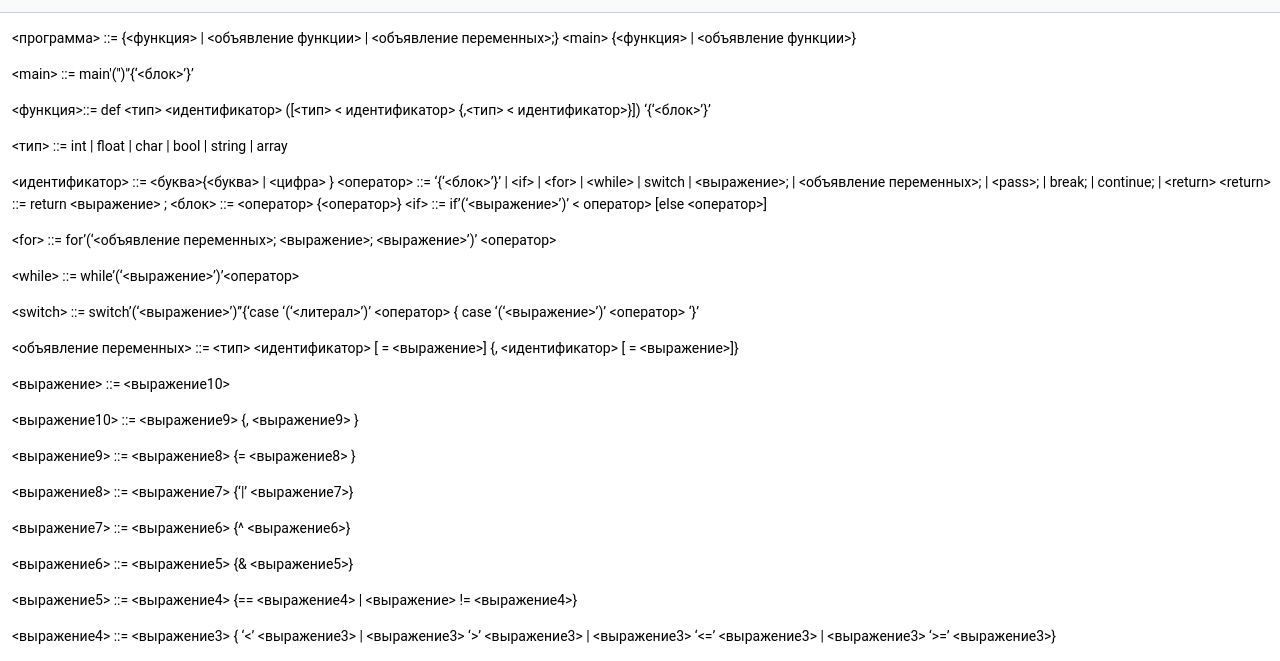
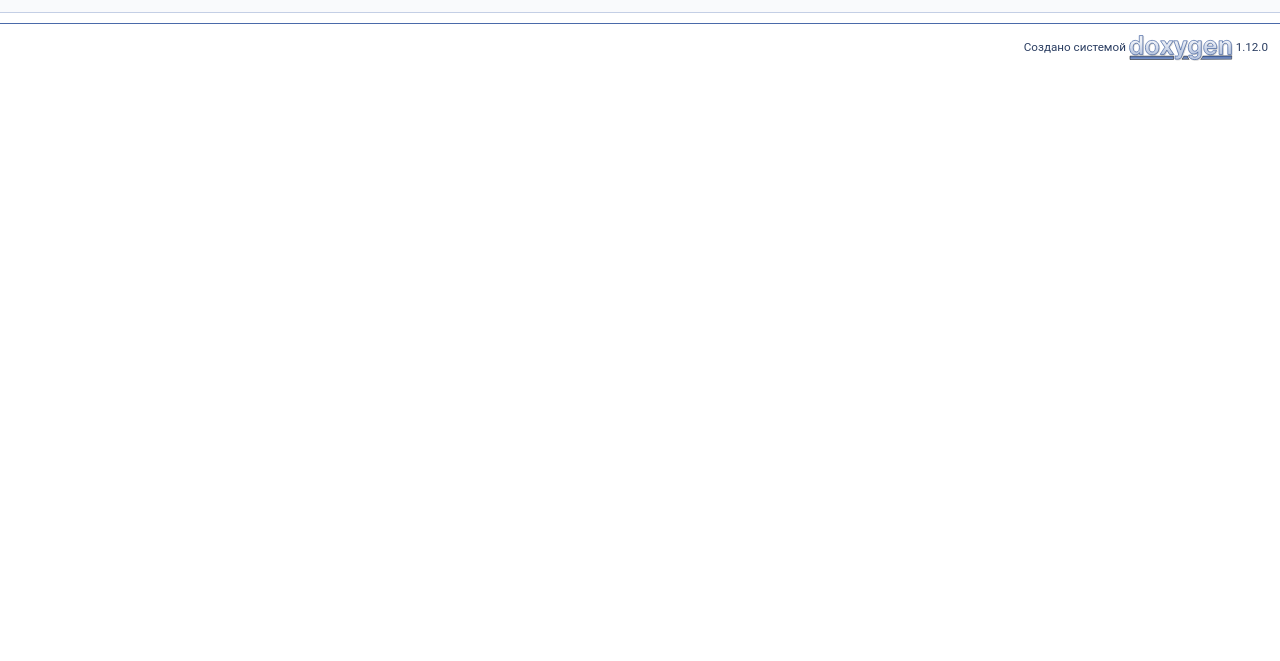
Before and after one commit to dmitryAdams/buguette, a plain HTML site: page docs/md_grammar.html in a window 1280 px wide. Shown: the part 139-800 px from the top of the page. Drawn offline with Linux system fonts and the light colour scheme.

```diff
--- a/docs/md_grammar.html
+++ b/docs/md_grammar.html
@@ -87,30 +87,7 @@ $(function(){ initResizable(false); });
   <div class="headertitle"><div class="title">grammar</div></div>
 </div><!--header-->
 <div class="contents">
-<div class="textblock"><p>&lt;программа&gt; ::= {&lt;функция&gt; | &lt;объявление функции&gt; | &lt;объявление переменных&gt;;} &lt;main&gt; {&lt;функция&gt; | &lt;объявление функции&gt;}</p>
-<p>&lt;main&gt; ::= main'('')'’{‘&lt;блок&gt;’}’</p>
-<p>&lt;функция&gt;::= def &lt;тип&gt; &lt;идентификатор&gt; ([&lt;тип&gt; &lt; идентификатор&gt; {,&lt;тип&gt; &lt; идентификатор&gt;}]) ‘{‘&lt;блок&gt;’}’</p>
-<p>&lt;тип&gt; ::= int | float | char | bool | string | array</p>
-<p>&lt;идентификатор&gt; ::= &lt;буква&gt;{&lt;буква&gt; | &lt;цифра&gt; } &lt;оператор&gt; ::= ‘{‘&lt;блок&gt;’}’ | &lt;if&gt; | &lt;for&gt; | &lt;while&gt; | switch | &lt;выражение&gt;; | &lt;объявление переменных&gt;; | &lt;pass&gt;; | break; | continue; | &lt;return&gt; &lt;return&gt; ::= return &lt;выражение&gt; ; &lt;блок&gt; ::= &lt;оператор&gt; {&lt;оператор&gt;} &lt;if&gt; ::= if’(‘&lt;выражение&gt;’)’ &lt; оператор&gt; [else &lt;оператор&gt;]</p>
-<p>&lt;for&gt; ::= for’(‘&lt;объявление переменных&gt;; &lt;выражение&gt;; &lt;выражение&gt;’)’ &lt;оператор&gt;</p>
-<p>&lt;while&gt; ::= while’(‘&lt;выражение&gt;’)’&lt;оператор&gt;</p>
-<p>&lt;switch&gt; ::= switch’(‘&lt;выражение&gt;’)’’{‘case ‘(‘&lt;литерал&gt;’)’ &lt;оператор&gt; { case ‘(‘&lt;выражение&gt;’)’ &lt;оператор&gt; ‘}’</p>
-<p>&lt;объявление переменных&gt; ::= &lt;тип&gt; &lt;идентификатор&gt; [ = &lt;выражение&gt;] {, &lt;идентификатор&gt; [ = &lt;выражение&gt;]}</p>
-<p>&lt;выражение&gt; ::= &lt;выражение10&gt;</p>
-<p>&lt;выражение10&gt; ::= &lt;выражение9&gt; {, &lt;выражение9&gt; }</p>
-<p>&lt;выражение9&gt; ::= &lt;выражение8&gt; {= &lt;выражение8&gt; }</p>
-<p>&lt;выражение8&gt; ::= &lt;выражение7&gt; {‘|’ &lt;выражение7&gt;}</p>
-<p>&lt;выражение7&gt; ::= &lt;выражение6&gt; {^ &lt;выражение6&gt;}</p>
-<p>&lt;выражение6&gt; ::= &lt;выражение5&gt; {&amp; &lt;выражение5&gt;}</p>
-<p>&lt;выражение5&gt; ::= &lt;выражение4&gt; {== &lt;выражение4&gt; | &lt;выражение&gt; != &lt;выражение4&gt;}</p>
-<p>&lt;выражение4&gt; ::= &lt;выражение3&gt; { ‘&lt;’ &lt;выражение3&gt; | &lt;выражение3&gt; ‘&gt;’ &lt;выражение3&gt; | &lt;выражение3&gt; ‘&lt;=’ &lt;выражение3&gt; | &lt;выражение3&gt; ‘&gt;=’ &lt;выражение3&gt;}</p>
-<p>&lt;выражение3&gt; ::= &lt;выражение2&gt; {+ &lt;выражение2&gt; |- &lt;выражение2&gt; }</p>
-<p>&lt;выражение2&gt; ::= &lt;выражение1&gt; {* &lt;выражение1&gt; | / &lt;выражение1&gt; | % &lt;выражение1&gt;}</p>
-<p>&lt;выражение1&gt; ::= [+ | - | ! | ++ | &ndash;] &lt;выражение “крутое”&gt;</p>
-<p>&lt;выражение “крутое”&gt; ::= &lt;литерал&gt; | &lt;строковый литерал&gt; | &lt;идентификатор&gt; | ‘(‘&lt;выражение “,”&gt; ‘)’ | ‘[‘&lt;выражение “,”&gt; ‘]’ {&lt;литерал&gt; | &lt;строковый литерал&gt; | &lt;идентификатор&gt; | &lt;вызов функции&gt; | ‘(‘&lt;выражение “,”&gt; ‘)’ | ‘[‘&lt;выражение “,”&gt; ‘]’}</p>
-<p>&lt;вызов функции&gt;::= &lt;идентификатор&gt; ‘(‘&lt;выражение&gt; {, &lt;выражение&gt;}’)’</p>
-<p>&lt;print&gt; ::= print'('&lt;выражение&gt;')' &lt;scan&gt; ::= scan'('&lt;идентификатор&gt;')' </p>
-</div></div><!-- contents -->
+<div class="textblock"></div></div><!-- contents -->
 </div><!-- PageDoc -->
 <!-- start footer part -->
 <hr class="footer"/><address class="footer"><small>
```
